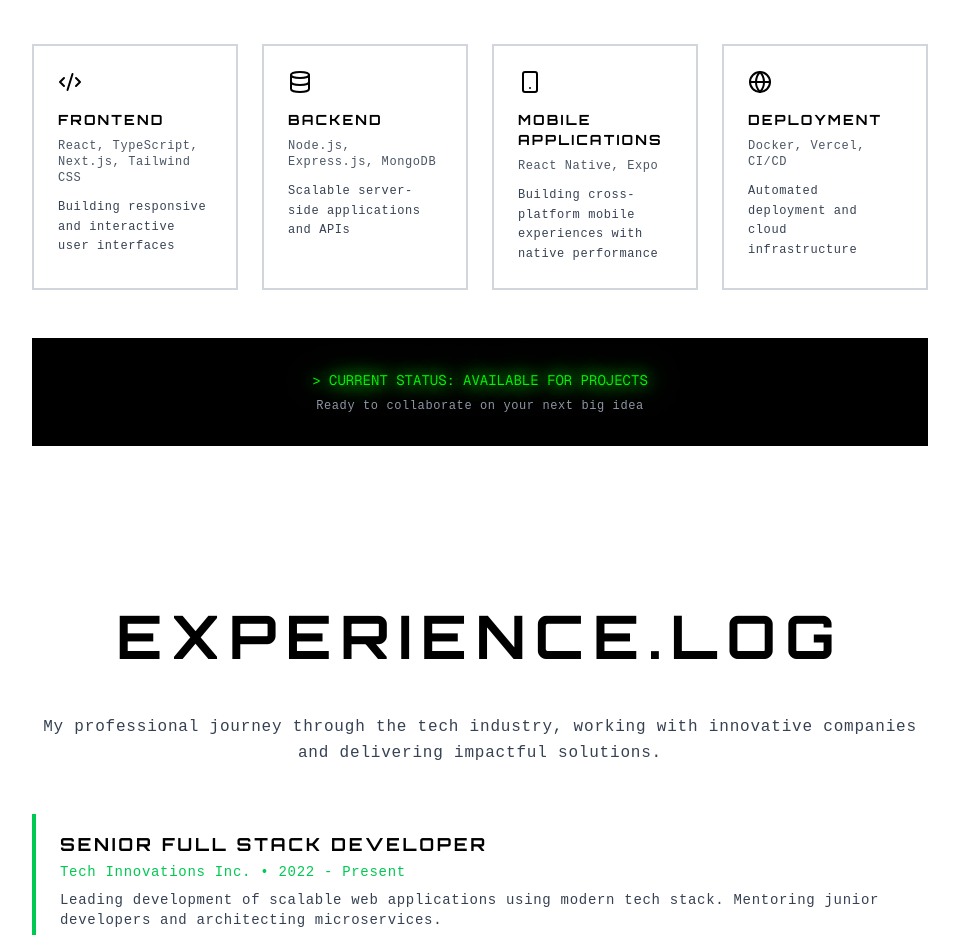
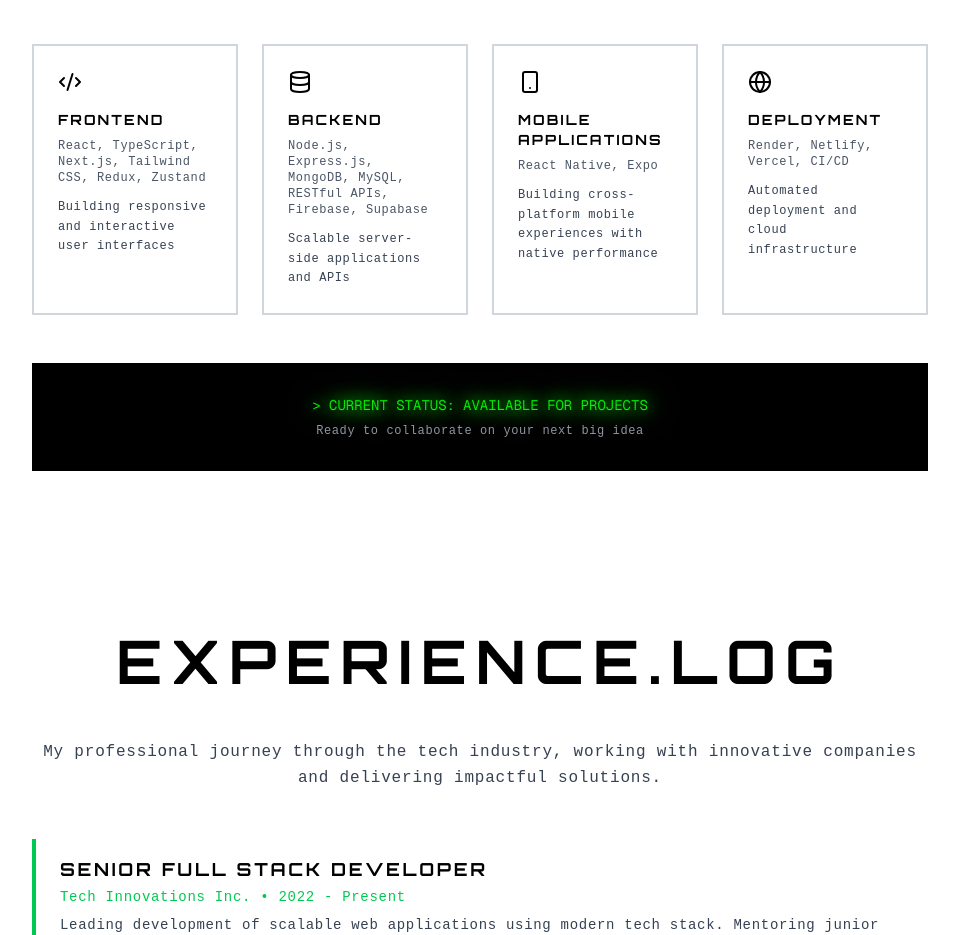
Before and after one commit to Co-den/mine, a Next.js app: page / in a window 1280 px wide. Shown: the part 1180-2115 px from the top of the page, without its empty margins (160-1119 px from the left). Built offline with nearby package versions, Linux system fonts and the light colour scheme.

Commit message:
updated project section

```diff
--- a/app/page.tsx
+++ b/app/page.tsx
@@ -240,13 +240,13 @@ export default function Home() {
               {
                 icon: <Code2 size={24} />,
                 title: "FRONTEND",
-                skills: "React, TypeScript, Next.js, Tailwind CSS",
+                skills: "React, TypeScript, Next.js, Tailwind CSS, Redux, Zustand",
                 desc: "Building responsive and interactive user interfaces",
               },
               {
                 icon: <Database size={24} />,
                 title: "BACKEND",
-                skills: "Node.js, Express.js, MongoDB",
+                skills: "Node.js, Express.js, MongoDB, MySQL, RESTful APIs, Firebase, Supabase",
                 desc: "Scalable server-side applications and APIs",
               },
               {
@@ -258,7 +258,7 @@ export default function Home() {
               {
                 icon: <Globe size={24} />,
                 title: "DEPLOYMENT",
-                skills: "Docker, Vercel, CI/CD",
+                skills: "Render, Netlify, Vercel, CI/CD",
                 desc: "Automated deployment and cloud infrastructure",
               },
             ].map((skill, idx) => (
```
